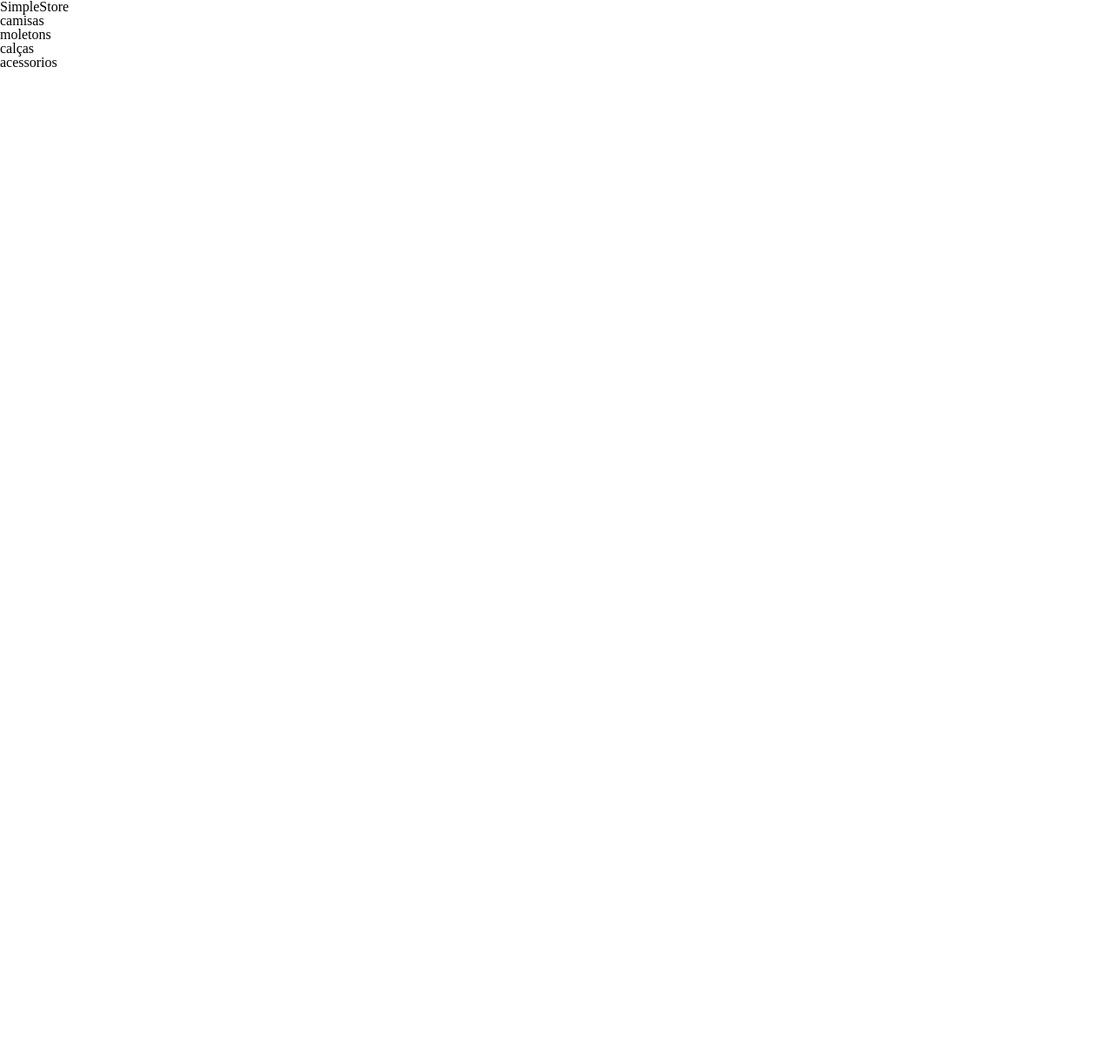
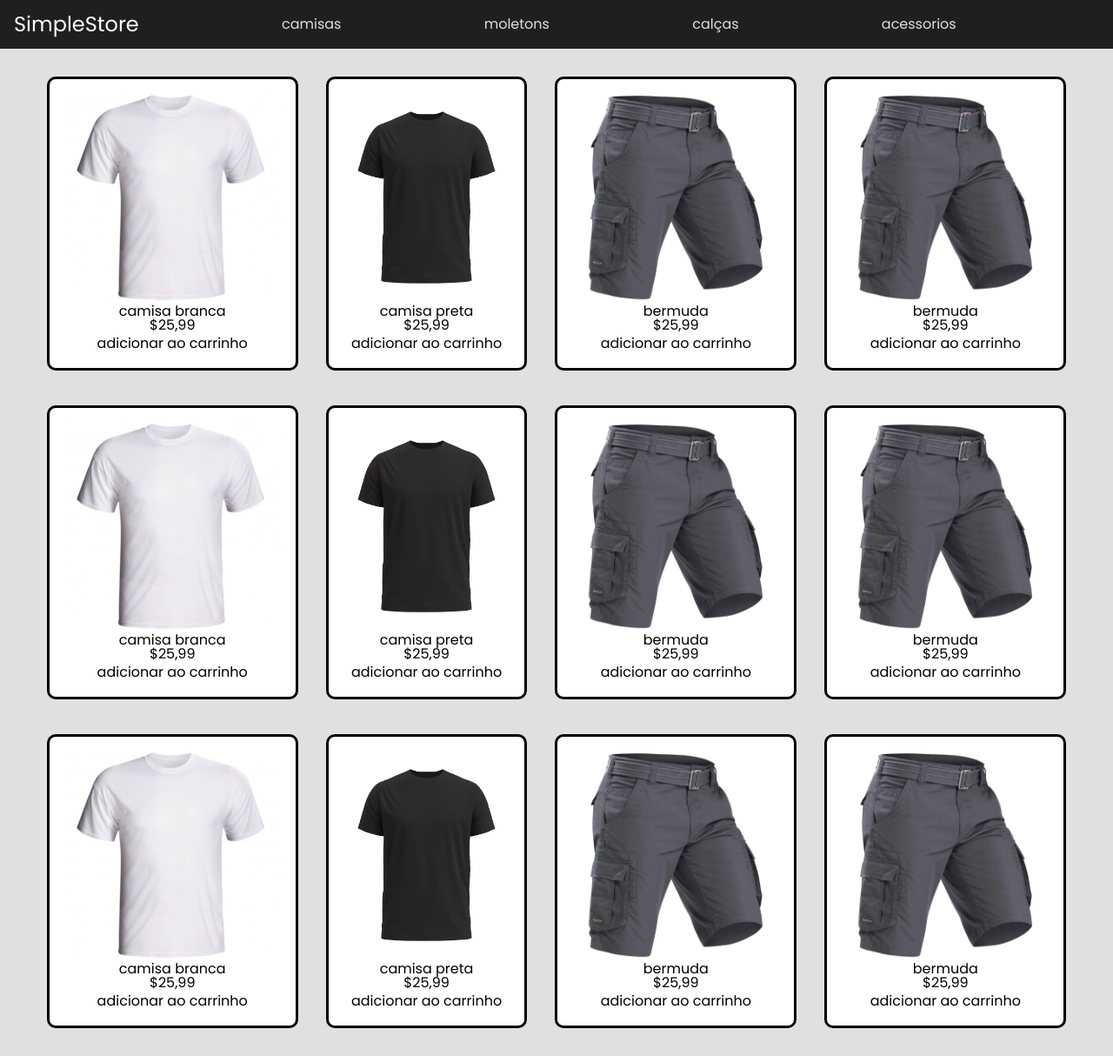
Before and after one commit to RenanRodrigues01/Simple_Store, a plain HTML site: page index.html in a window 1280 px wide. Shown: the whole page at 87% size. Before the commit the page ends 800 px from the top, so only its background shows below. Drawn offline with Linux system fonts and the light colour scheme.

Commit message:
adicionando elementos

```diff
--- a/css/style.css
+++ b/css/style.css
@@ -0,0 +1,55 @@
+body {
+    font-family: 'Poppins', sans-serif;
+    background-color: #e0e0e0;
+}
+
+.principal{
+    margin: 1em;
+}
+
+.cabecalho {
+    display: grid;
+    grid-template-columns: auto 1fr;
+    padding: 1em;
+    background: #1f1f1f;
+    color: #e0e0e0;
+    align-items: center;
+}
+
+.cabecalho h1{
+    color: #fff;
+    font-weight: 400;
+    font-size: 1.5em;
+}
+
+.menu_itens {
+    display: flex;
+    justify-content: space-evenly;
+}
+
+.container {
+    display: flex;
+    max-width: 1300px;
+    margin: 0 auto;
+}
+
+.produtos {
+    display: flex;
+    box-sizing: border-box;
+    margin: 0.5em;
+    align-items: center;
+    justify-content: space-evenly;
+}
+
+.produto_item {
+    padding: 1em;
+    border: solid #000;
+    border-radius: 10px;
+    margin: 1em;
+    text-align: center;
+    background-color: #fff;
+}
+
+.img {
+    height: 30vh;
+}
--- a/index.html
+++ b/index.html
@@ -6,23 +6,114 @@
     <meta name="viewport" content="width=device-width, initial-scale=1.0">
     <title>SimpleStore</title>
     <link rel="stylesheet" href="css/reset.css">
+    <link rel="preconnect" href="https://fonts.googleapis.com">
+    <link rel="preconnect" href="https://fonts.gstatic.com" crossorigin>
+    <link href="https://fonts.googleapis.com/css2?family=Poppins:wght@200;300;400&display=swap" rel="stylesheet">
+    <link rel="stylesheet" href="css/style.css">
 </head>
 <body>
     <header class="cabecalho">
         <h1>SimpleStore</h1>
-        <div calss="menu">
-            <ul>
+        <ul class="menu_itens">
             <li class="item_menu"><a href="#">camisas</a></li>
             <li class="item_menu"><a href="#">moletons</a></li>
             <li class="item_menu"><a href="#">calças</a></li>
             <li class="item_menu"><a href="#">acessorios</a></li>
         </ul>
+    </header>
+    <main class="principal">
+        <section class="produtos">
+            <div class="container">
+                <article class="produto_item">
+                    <img src="img/camisa.jpg" alt="camiseta" class="img">
+                    <p>camisa branca</p>
+                    <p>$25,99</p>
+                    <button>adicionar ao carrinho</button>
+                </article>
+
+                <article class="produto_item">
+                    <img src="img/camisa_preta.webp" alt="camiseta" class="img">
+                    <p>camisa preta</p>
+                    <p>$25,99</p>
+                    <button>adicionar ao carrinho</button>
+                </article>
+
+                <article class="produto_item">
+                    <img src="img/bermuda.webp" alt="camiseta" class="img">
+                    <p>bermuda</p>
+                    <p>$25,99</p>
+                    <button>adicionar ao carrinho</button>
+                </article>
+
+                <article class="produto_item">
+                    <img src="img/bermuda.webp" alt="camiseta" class="img">
+                    <p>bermuda</p>
+                    <p>$25,99</p>
+                    <button>adicionar ao carrinho</button>
             </div>
-    </header>
-    <main>
-        <div id="produtos">
-            <img src="" alt="">
+        </section>
+
+        <section class="produtos">
+            <div class="container">
+                <article class="produto_item">
+                    <img src="img/camisa.jpg" alt="camiseta" class="img">
+                    <p>camisa branca</p>
+                    <p>$25,99</p>
+                    <button>adicionar ao carrinho</button>
+                </article>
+
+                <article class="produto_item">
+                    <img src="img/camisa_preta.webp" alt="camiseta" class="img">
+                    <p>camisa preta</p>
+                    <p>$25,99</p>
+                    <button>adicionar ao carrinho</button>
+                </article>
+
+                <article class="produto_item">
+                    <img src="img/bermuda.webp" alt="camiseta" class="img">
+                    <p>bermuda</p>
+                    <p>$25,99</p>
+                    <button>adicionar ao carrinho</button>
+                </article>
+
+                <article class="produto_item">
+                    <img src="img/bermuda.webp" alt="camiseta" class="img">
+                    <p>bermuda</p>
+                    <p>$25,99</p>
+                    <button>adicionar ao carrinho</button>
             </div>
+        </section>
+
+        <section class="produtos">
+            <div class="container">
+                <article class="produto_item">
+                    <img src="img/camisa.jpg" alt="camiseta" class="img">
+                    <p>camisa branca</p>
+                    <p>$25,99</p>
+                    <button>adicionar ao carrinho</button>
+                </article>
+
+                <article class="produto_item">
+                    <img src="img/camisa_preta.webp" alt="camiseta" class="img">
+                    <p>camisa preta</p>
+                    <p>$25,99</p>
+                    <button>adicionar ao carrinho</button>
+                </article>
+
+                <article class="produto_item">
+                    <img src="img/bermuda.webp" alt="camiseta" class="img">
+                    <p>bermuda</p>
+                    <p>$25,99</p>
+                    <button>adicionar ao carrinho</button>
+                </article>
+
+                <article class="produto_item">
+                    <img src="img/bermuda.webp" alt="camiseta" class="img">
+                    <p>bermuda</p>
+                    <p>$25,99</p>
+                    <button>adicionar ao carrinho</button>
+            </div>
+        </section>
     </main>
 </body>
 </html>
```
Also changed, not shown: img/bermuda.webp (added), img/camisa.jpg (added), img/camisa_preta.webp (added). Lines whose indentation alone changed are shown as unchanged.
